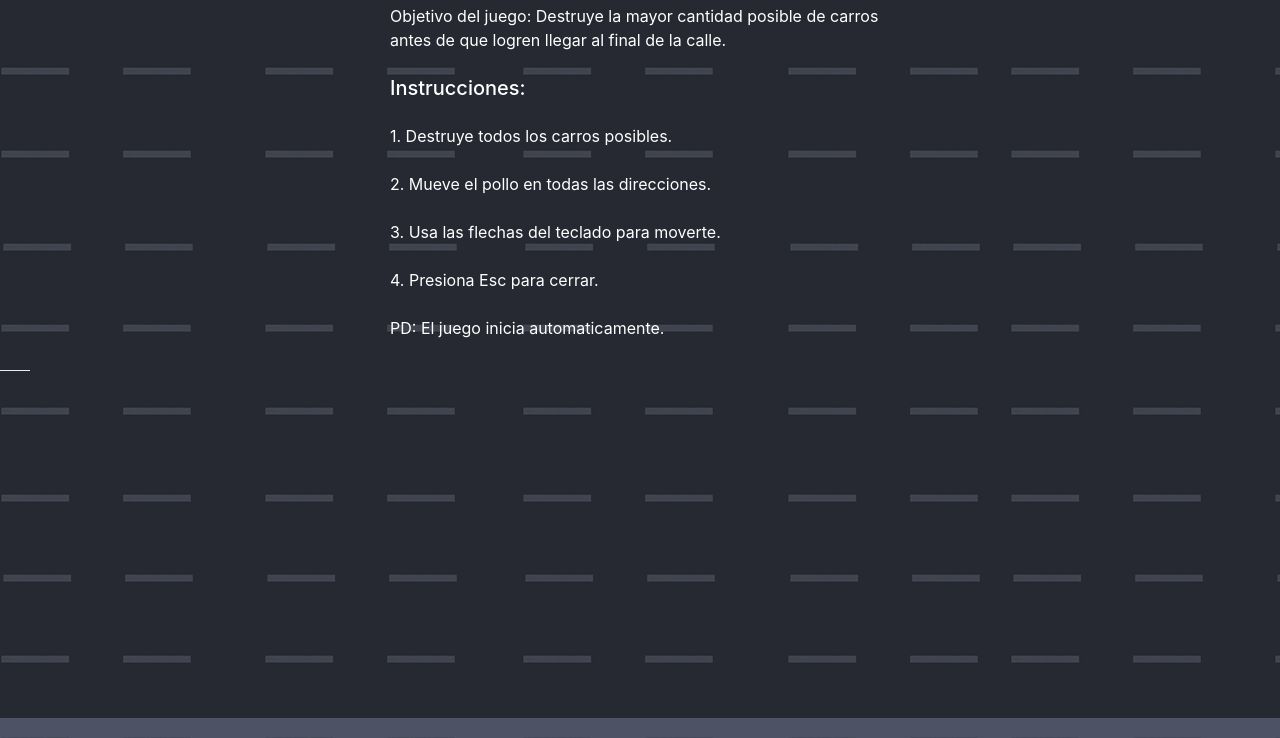
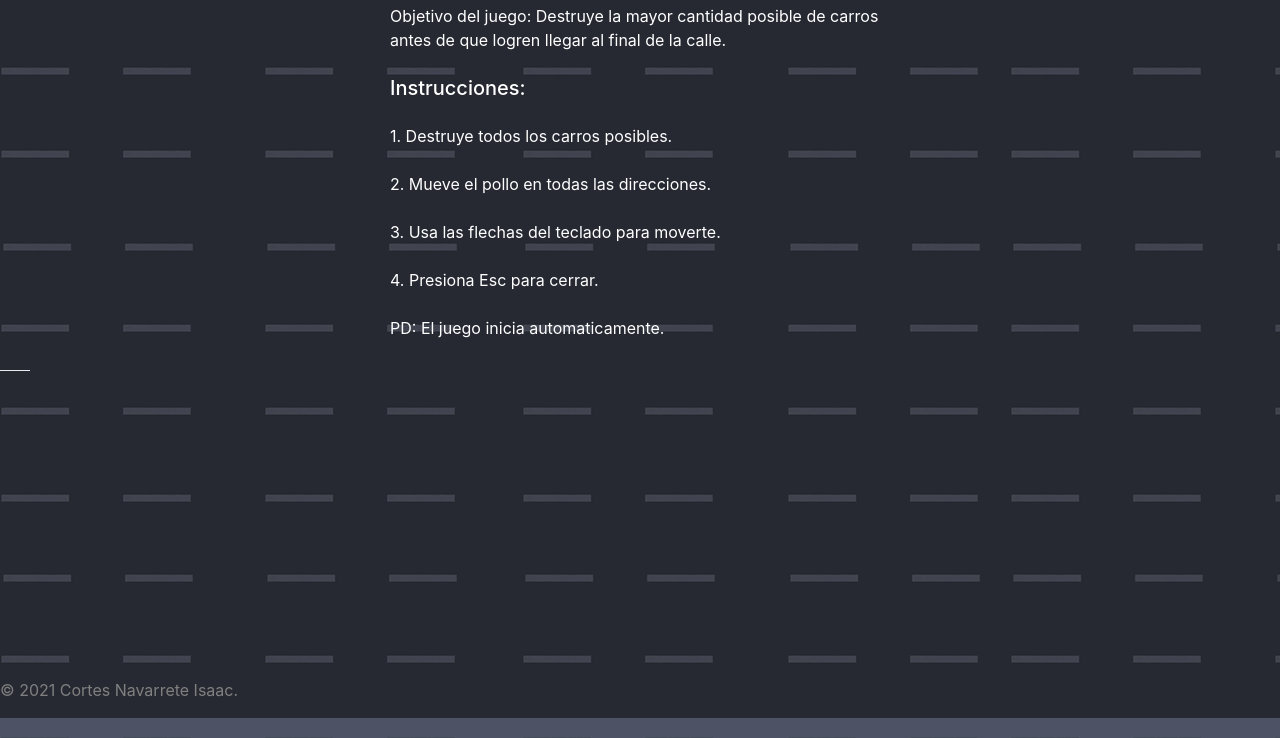
Before and after one commit to elpollodestructor1/elpollodestructor1.github.io, a plain HTML site: page index.html in a window 1280 px wide. Shown: the part 82-820 px from the top of the page. Drawn offline with nearby package versions, Linux system fonts and the light colour scheme.

Commit message:
Update index.html

```diff
--- a/index.html
+++ b/index.html
@@ -36,5 +36,9 @@
   <script src="https://cdnjs.cloudflare.com/ajax/libs/popper.js/1.12.3/umd/popper.min.js" integrity="sha384-vFJXuSJphROIrBnz7yo7oB41mKfc8JzQZiCq4NCceLEaO4IHwicKwpJf9c9IpFgh" crossorigin="anonymous"></script>
   <script src="https://maxcdn.bootstrapcdn.com/bootstrap/4.0.0-beta.2/js/bootstrap.min.js" integrity="sha384-alpBpkh1PFOepccYVYDB4do5UnbKysX5WZXm3XxPqe5iKTfUKjNkCk9SaVuEZflJ" crossorigin="anonymous"></script>
   	<script src='js/main.js'></script>
+ <footer>
+&copy; 2021
+Cortes Navarrete Isaac.
+</footer>
 </body>
 </html>
```
